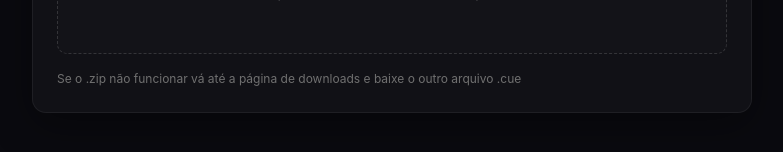
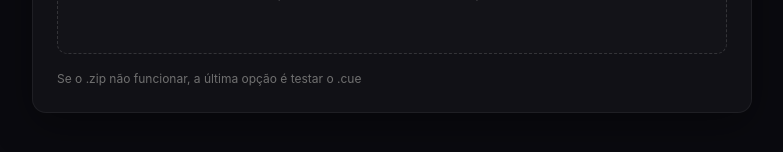
Before and after one commit to fragass/dragplay, a website: page reyalp.html in a window 1280 px wide. Shown: the part 434-586 px from the top of the page, without its empty margins (248-1031 px from the left). Drawn offline with Linux system fonts and the light colour scheme; sample sign-in values are in the browser's storage.

Commit message:
Update reyalp.html

```diff
--- a/reyalp.html
+++ b/reyalp.html
@@ -523,7 +523,7 @@
         </div>
 
         <p class="notice" id="noticeBox">
-          Se o .zip não funcionar vá até a página de downloads e baixe o outro arquivo .cue
+          Se o .zip não funcionar, a última opção é testar o .cue
         </p>
       </div>
     </section>
```
